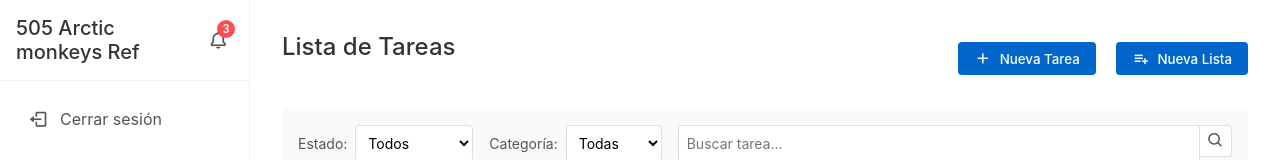
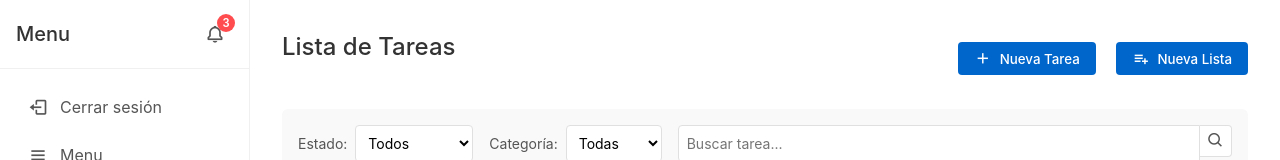
Before and after one commit to MelitoZero/GestionTareas, a website: page Pagina html/Lista_Tareas.html in a window 1280 px wide. Shown: the top 160 px of the page. Drawn offline with nearby package versions, Linux system fonts and the light colour scheme.

Commit message:
Update
Updateeeeeeeeee

```diff
--- a/Pagina html/Lista_Tareas.html
+++ b/Pagina html/Lista_Tareas.html
@@ -16,7 +16,7 @@
   <!-- Sidebar -->
   <aside class="sidebar" id="sidebar">
     <div class="sidebar-header">
-      <h2>505 Arctic monkeys Ref</h2>
+      <h2>Menu</h2>
       <!-- Botón de notificaciones -->
       <button class="notification-button" id="notification-toggle">
         <i class='bx bx-bell'></i>
@@ -36,10 +36,11 @@
         <i class='bx bx-user'></i>
         <span>Perfil</span>
       </a>
+      <!-- Este codigo no se usa pero se deja por si acaso
       <a href="404.html" class="nav-item active">
         <i class='bx bx-task'></i>
         <span>Este boton te llev al 404 para que veas el diseño</span>
-      </a>
+      </a> -->
     </nav>
     <!-- Panel de notificaciones (inicialmente oculto) -->
     <div class="notification-panel" id="notification-panel">
```
Also changed, not shown: Pagina html/dashboard.html (+0 -4 lines).
